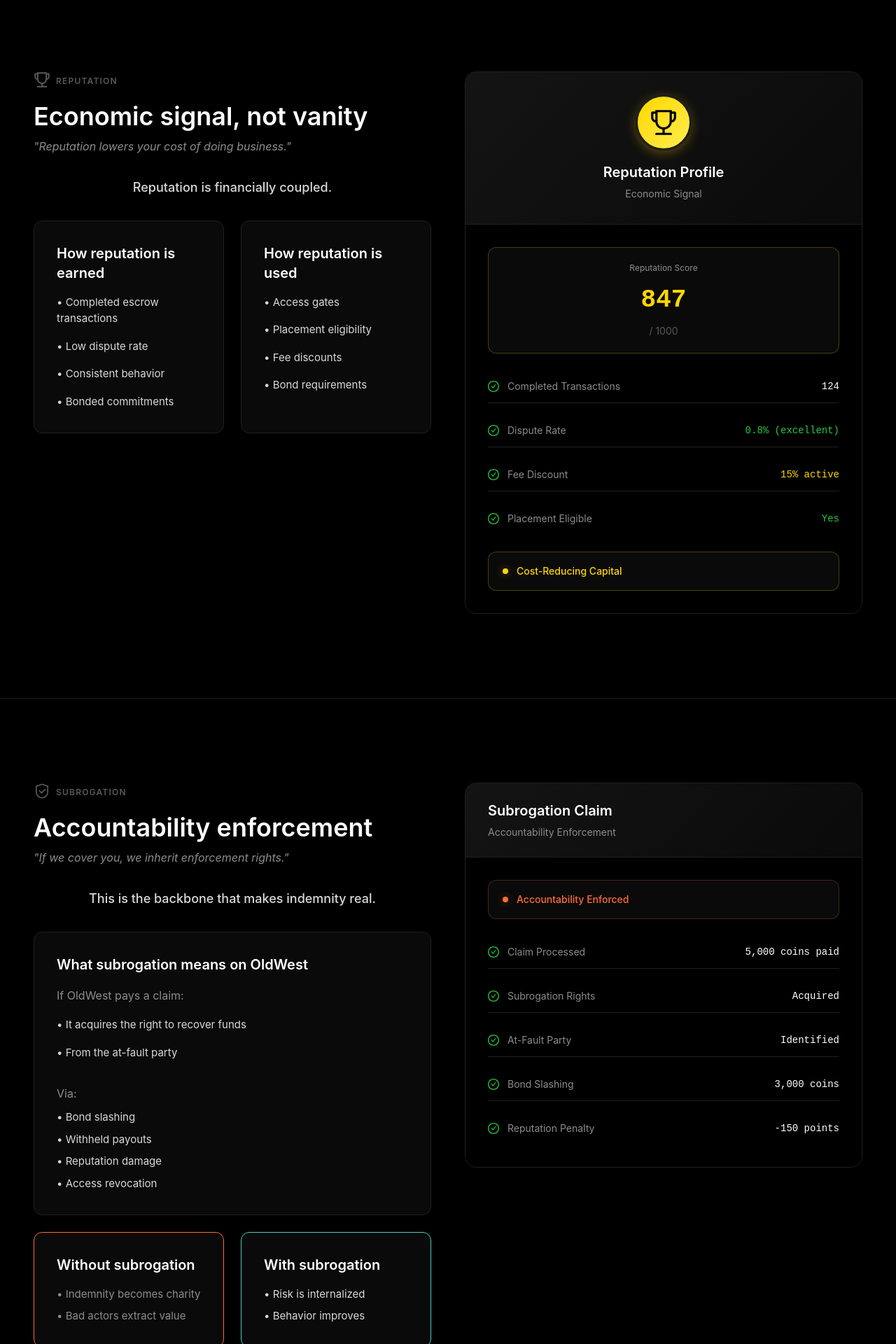
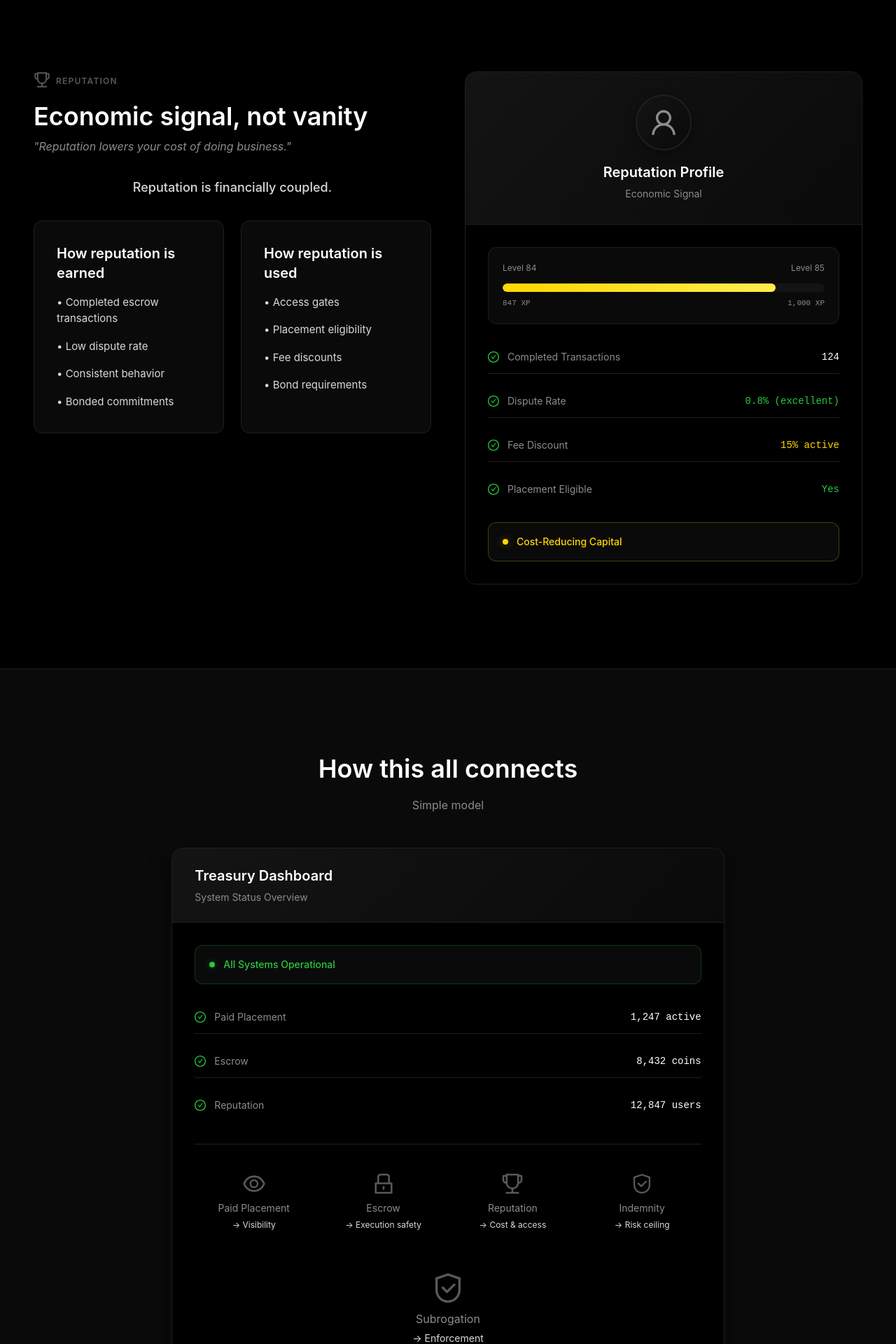
Before and after one commit to oldwestsolutions/oldoldwest, a Next.js app: page /treasury in a window 1280 px wide. Shown: the part 2340-4260 px from the top of the page at 70% size. Built offline with nearby package versions, Linux system fonts and the light colour scheme.

Commit message:
Update Reputation Profile: add leveling system and human silhouette, remove Subrogation section

```diff
--- a/src/app/treasury/page.tsx
+++ b/src/app/treasury/page.tsx
@@ -2,7 +2,7 @@
 
 import { Layout, Typography, Row, Col, Card, Divider, Space } from 'antd'
 import Link from 'next/link'
-import { SafetyOutlined, EyeOutlined, TrophyOutlined, CheckCircleOutlined, WarningOutlined, LockOutlined, CloudOutlined, RocketOutlined } from '@ant-design/icons'
+import { SafetyOutlined, EyeOutlined, TrophyOutlined, CheckCircleOutlined, WarningOutlined, LockOutlined, CloudOutlined, RocketOutlined, UserOutlined } from '@ant-design/icons'
 import { useState, useEffect } from 'react'
 import BankingModal from '@/components/BankingModal'
 
@@ -316,15 +316,15 @@ export default function Treasury() {
                     width: 80,
                     height: 80,
                     borderRadius: '50%',
-                    background: 'linear-gradient(135deg, #ffd700 0%, #ffed4e 100%)',
+                    background: 'linear-gradient(135deg, #141414 0%, #0a0a0a 100%)',
                     margin: '0 auto 16px',
                     display: 'flex',
                     alignItems: 'center',
                     justifyContent: 'center',
-                    border: '3px solid #1f1f1f',
-                    boxShadow: '0 4px 16px rgba(255, 215, 0, 0.3)'
+                    border: '2px solid #1f1f1f',
+                    boxShadow: '0 4px 16px rgba(0, 0, 0, 0.4)'
                   }}>
-                    <TrophyOutlined style={{ fontSize: 40, color: '#000000' }} />
+                    <UserOutlined style={{ fontSize: 40, color: '#8c8c8c' }} />
                   </div>
                   <Text style={{
                     color: '#ffffff',
@@ -349,40 +349,72 @@ export default function Treasury() {
                   padding: '32px',
                   background: '#000000'
                 }}>
-                  {/* Reputation Score Badge */}
+                  {/* Level System */}
                   <div style={{
                     background: '#0a0a0a',
-                    border: '1px solid #ffd70040',
+                    border: '1px solid #1f1f1f',
                     borderRadius: 12,
                     padding: '20px',
-                    marginBottom: 24,
-                    textAlign: 'center'
+                    marginBottom: 24
+                  }}>
+                    <div style={{
+                      display: 'flex',
+                      justifyContent: 'space-between',
+                      alignItems: 'center',
+                      marginBottom: 12
                     }}>
                       <Text style={{
                         color: '#8c8c8c',
                         fontSize: 12,
-                      display: 'block',
-                      marginBottom: 8
+                        display: 'block'
                       }}>
-                      Reputation Score
+                        Level 84
                       </Text>
                       <Text style={{
-                      color: '#ffd700',
-                      fontSize: 36,
-                      fontWeight: 700,
-                      fontFamily: 'monospace',
+                        color: '#8c8c8c',
+                        fontSize: 12,
                         display: 'block'
                       }}>
-                      847
+                        Level 85
+                      </Text>
+                    </div>
+                    <div style={{
+                      width: '100%',
+                      height: 12,
+                      background: '#141414',
+                      borderRadius: 6,
+                      overflow: 'hidden',
+                      marginBottom: 8,
+                      position: 'relative'
+                    }}>
+                      <div style={{
+                        width: '84.7%',
+                        height: '100%',
+                        background: 'linear-gradient(90deg, #ffd700 0%, #ffed4e 100%)',
+                        borderRadius: 6,
+                        transition: 'width 0.3s ease'
+                      }}></div>
+                    </div>
+                    <div style={{
+                      display: 'flex',
+                      justifyContent: 'space-between',
+                      alignItems: 'center'
+                    }}>
+                      <Text style={{
+                        color: '#8c8c8c',
+                        fontSize: 11,
+                        fontFamily: 'monospace'
+                      }}>
+                        847 XP
                       </Text>
                       <Text style={{
-                      color: '#595959',
-                      fontSize: 14,
-                      display: 'block',
-                      marginTop: 4
+                        color: '#8c8c8c',
+                        fontSize: 11,
+                        fontFamily: 'monospace'
                       }}>
-                      / 1000
+                        1,000 XP
                       </Text>
+                    </div>
                   </div>
 
                   {/* Profile Stats */}
@@ -508,100 +540,6 @@ export default function Treasury() {
           </Row>
         </section>
 
-        {/* 4. Subrogation */}
-        <section style={{
-          padding: isMobile ? '60px 24px' : '120px 48px',
-          borderBottom: '1px solid #1f1f1f',
-          background: '#000000'
-        }}>
-          <Row justify="center" gutter={[48, 48]}>
-            <Col xs={24} lg={12}>
-              <div style={{ marginBottom: 32 }}>
-                <Space align="center" style={{ marginBottom: 16 }}>
-                  <SafetyOutlined style={{ fontSize: 24, color: '#595959' }} />
-                  <Text style={{ fontSize: 12, color: '#595959', letterSpacing: '0.1em', textTransform: 'uppercase', fontWeight: 600 }}>
-                    SUBROGATION
-                  </Text>
-                </Space>
-                <Title level={2} style={{ color: '#ffffff', marginBottom: 8, fontSize: isMobile ? 28 : 36, fontWeight: 600 }}>
-                  Accountability enforcement
-                </Title>
-                <Text style={{ color: '#8c8c8c', fontSize: 16, fontStyle: 'italic' }}>
-                  "If we cover you, we inherit enforcement rights."
-                </Text>
-              </div>
-
-              <Paragraph style={{ color: '#d9d9d9', fontSize: 18, fontWeight: 500, marginBottom: 32, textAlign: 'center' }}>
-                This is the backbone that makes indemnity real.
-              </Paragraph>
-
-              <Card bordered style={{ background: '#0a0a0a', borderColor: '#1f1f1f', borderRadius: 12, marginBottom: 24 }} bodyStyle={{ padding: 32 }}>
-                <Title level={4} style={{ color: '#ffffff', marginBottom: 16, fontSize: 20, fontWeight: 600 }}>
-                  What subrogation means on OldWest
-                </Title>
-                <Paragraph style={{ color: '#8c8c8c', fontSize: 16, lineHeight: 1.8, marginBottom: 16 }}>
-                  If OldWest pays a claim:
-                </Paragraph>
-                <Space direction="vertical" size="middle" style={{ width: '100%', marginBottom: 16 }}>
-                  <Text style={{ color: '#d9d9d9', fontSize: 15 }}>• It acquires the right to recover funds</Text>
-                  <Text style={{ color: '#d9d9d9', fontSize: 15 }}>• From the at-fault party</Text>
-                </Space>
-                <Paragraph style={{ color: '#8c8c8c', fontSize: 16, lineHeight: 1.8, marginTop: 16, marginBottom: 8 }}>
-                  Via:
-                </Paragraph>
-                <Space direction="vertical" size="small" style={{ width: '100%' }}>
-                  <Text style={{ color: '#d9d9d9', fontSize: 15 }}>• Bond slashing</Text>
-                  <Text style={{ color: '#d9d9d9', fontSize: 15 }}>• Withheld payouts</Text>
-                  <Text style={{ color: '#d9d9d9', fontSize: 15 }}>• Reputation damage</Text>
-                  <Text style={{ color: '#d9d9d9', fontSize: 15 }}>• Access revocation</Text>
-                </Space>
-              </Card>
-
-              <Row gutter={[24, 24]}>
-                <Col xs={24} md={12}>
-                  <Card bordered style={{ background: '#0a0a0a', borderColor: '#ff6b35', borderRadius: 12, height: '100%' }} bodyStyle={{ padding: 32 }}>
-                    <Title level={4} style={{ color: '#ffffff', marginBottom: 16, fontSize: 20, fontWeight: 600 }}>
-                      Without subrogation
-                    </Title>
-                    <Space direction="vertical" size="small" style={{ width: '100%' }}>
-                      <Text style={{ color: '#8c8c8c', fontSize: 15 }}>• Indemnity becomes charity</Text>
-                      <Text style={{ color: '#8c8c8c', fontSize: 15 }}>• Bad actors extract value</Text>
-                    </Space>
-                  </Card>
-                </Col>
-
-                <Col xs={24} md={12}>
-                  <Card bordered style={{ background: '#0a0a0a', borderColor: '#4ecdc4', borderRadius: 12, height: '100%' }} bodyStyle={{ padding: 32 }}>
-                    <Title level={4} style={{ color: '#ffffff', marginBottom: 16, fontSize: 20, fontWeight: 600 }}>
-                      With subrogation
-                    </Title>
-                    <Space direction="vertical" size="small" style={{ width: '100%' }}>
-                      <Text style={{ color: '#d9d9d9', fontSize: 15 }}>• Risk is internalized</Text>
-                      <Text style={{ color: '#d9d9d9', fontSize: 15 }}>• Behavior improves</Text>
-                    </Space>
-                  </Card>
-                </Col>
-              </Row>
-            </Col>
-
-            <Col xs={24} lg={12}>
-              <BankingModal
-                title="Subrogation Claim"
-                subtitle="Accountability Enforcement"
-                status="Accountability Enforced"
-                statusColor="#ff6b35"
-                items={[
-                  { label: 'Claim Processed', value: '5,000 coins paid' },
-                  { label: 'Subrogation Rights', value: 'Acquired' },
-                  { label: 'At-Fault Party', value: 'Identified' },
-                  { label: 'Bond Slashing', value: '3,000 coins' },
-                  { label: 'Reputation Penalty', value: '-150 points' }
-                ]}
-              />
-            </Col>
-          </Row>
-        </section>
-
         {/* How it all connects */}
         <section style={{
           padding: isMobile ? '60px 24px' : '120px 48px',
@@ -626,9 +564,7 @@ export default function Treasury() {
                 items={[
                   { label: 'Paid Placement', value: '1,247 active' },
                   { label: 'Escrow', value: '8,432 coins' },
-                  { label: 'Reputation', value: '12,847 users' },
-                  { label: 'Indemnity', value: '156 policies' },
-                  { label: 'Subrogation', value: '23 recoveries' }
+                  { label: 'Reputation', value: '12,847 users' }
                 ]}
               >
                 <div style={{ marginTop: 32, paddingTop: 24, borderTop: '1px solid #1f1f1f' }}>
```
Lines whose indentation alone changed are shown as unchanged.
